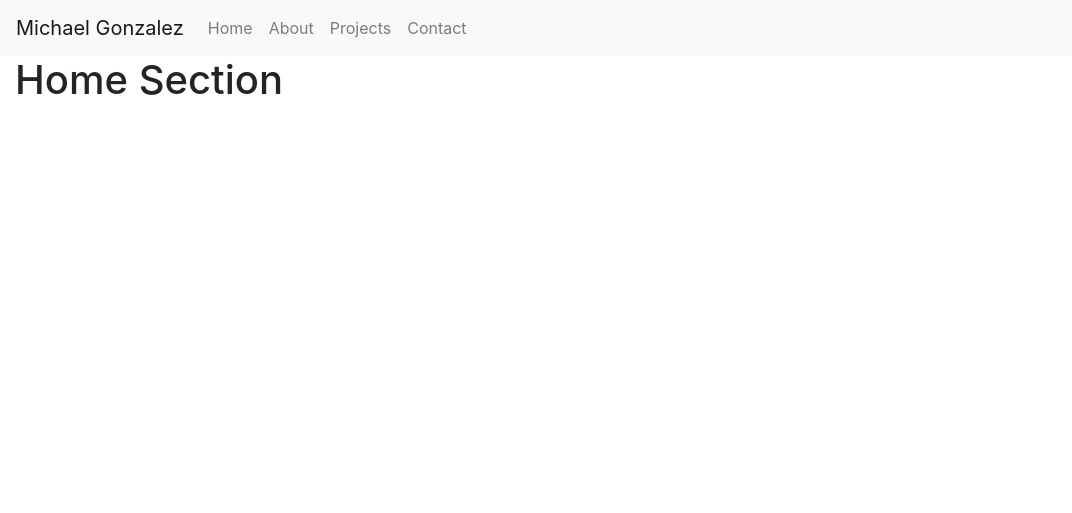
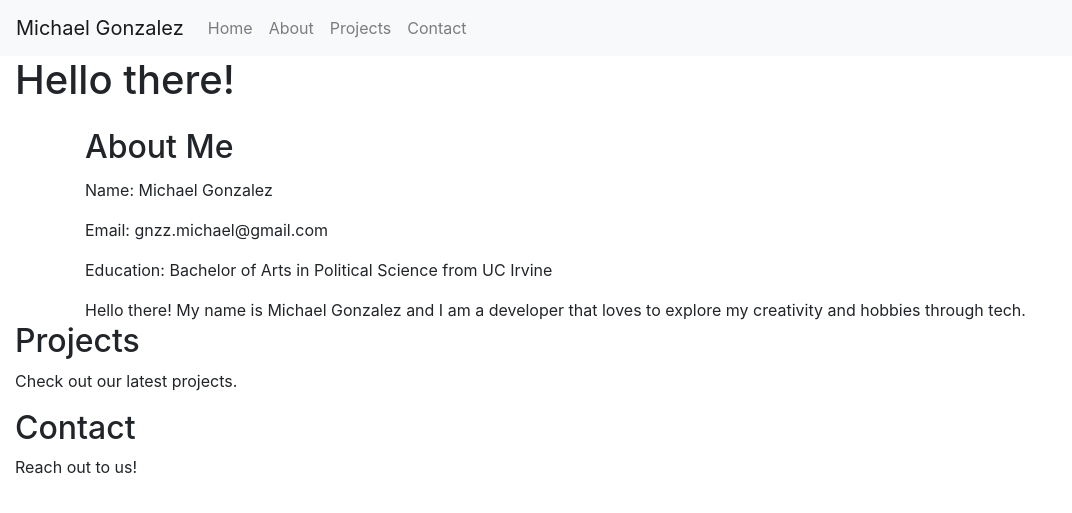
Before and after one commit to mike-gnzz/personal_professional_website, a Django app: page /home/ in a window 1280 px wide. Shown: the top 513 px of the page, without its empty margins (0-1072 px from the left). Run offline with Django 4.2, Linux system fonts and the light colour scheme; some libraries are stand-ins or nearby versions.

Commit message:
updated the home page to reflect the single page scroll site i want

```diff
--- a/pages/templates/pages/home.html
+++ b/pages/templates/pages/home.html
@@ -1,9 +1,47 @@
-<!-- pages/templates/pages/home.html -->
 {% extends 'base.html' %}
 
 {% block content %}
-    <section>
-        <h1>Home Section</h1>
-        <!-- Add content for the Home section -->
-    </section>
+<div id='home' class="section">
+    <!-- home content here -->
+    <h1>Hello there!</h1>
+</div>
+
+<div id="about" class="section">
+    <div class="row mt-4">
+        <div class="col-md-12">
+            <div class="container">
+                <div class="about-me">
+                    <h2 class="card-title">About Me</h2>
+                    <p>
+                        <span class="title-s">Name:</span>
+                        <span>Michael Gonzalez</span>
+                    </p>
+                    <p>
+                        <span class="title-s">Email:</span>
+                        <span>gnzz.michael@gmail.com</span>
+                    <p>
+                        <span class="title-s">Education:</span>
+                        <span>Bachelor of Arts in Political Science from UC Irvine</span>
+                    </p>
+                    <p class="card-text">
+                        Hello there! My name is Michael Gonzalez and I am a developer that loves
+                         to explore my creativity and hobbies through tech.
+                    </p>
+                </div>
+            </div>
+        </div>
+    </div>
+</div>
+
+<div id="projects" class="section">
+    <!-- Projects content here -->
+    <h2>Projects</h2>
+    <p>Check out our latest projects.</p>
+</div>
+
+<div id="contact" class="section">
+    <!-- Contact content here -->
+    <h2>Contact</h2>
+    <p>Reach out to us!</p>
+</div>
 {% endblock %}
```
